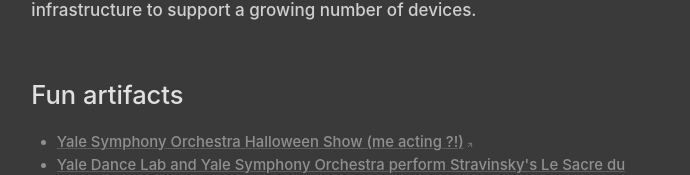
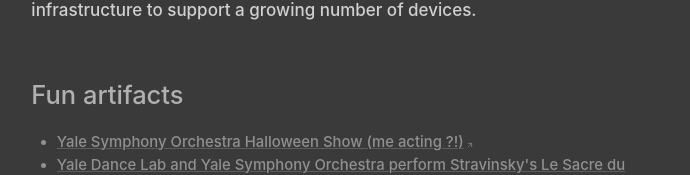
Before and after one commit to dylanfernandezdelara/dylanfdl_website, a Next.js app: page /about in a window 1280 px wide. Shown: the part 197-372 px from the top of the page, without its empty margins (286-976 px from the left). Built offline with nearby package versions, Linux system fonts and the light colour scheme.

Commit message:
Gray out fun artifacts header

```diff
--- a/app/about/page.tsx
+++ b/app/about/page.tsx
@@ -53,7 +53,7 @@ export default function About() {
             I've been using ML to improve device stability across our lab and scaling infrastructure to support a growing number of devices.
           </p>
 
-          <SectionHeading marginTop="0" className="about-section-heading fun-artifacts-heading">Fun artifacts</SectionHeading>
+          <SectionHeading marginTop="0" className="about-section-heading fun-artifacts-heading" style={{ color: 'var(--fg2)' }}>Fun artifacts</SectionHeading>
 
           <ul className="about-list" style={LIST_STYLES}>
             <li style={LIST_ITEM_STYLES}>
--- a/components/SectionHeading.tsx
+++ b/components/SectionHeading.tsx
@@ -2,16 +2,18 @@ interface SectionHeadingProps {
   children: React.ReactNode
   marginTop?: string
   className?: string
+  style?: React.CSSProperties
 }
 
-export default function SectionHeading({ children, marginTop = '3rem', className }: SectionHeadingProps) {
+export default function SectionHeading({ children, marginTop = '3rem', className, style }: SectionHeadingProps) {
   return (
     <h2 className={className} style={{
       fontSize: '1.75rem',
       fontWeight: '500',
       marginTop,
       marginBottom: '1rem',
-      color: 'var(--fg0)'
+      color: 'var(--fg0)',
+      ...style
     }}>
       {children}
     </h2>
```
